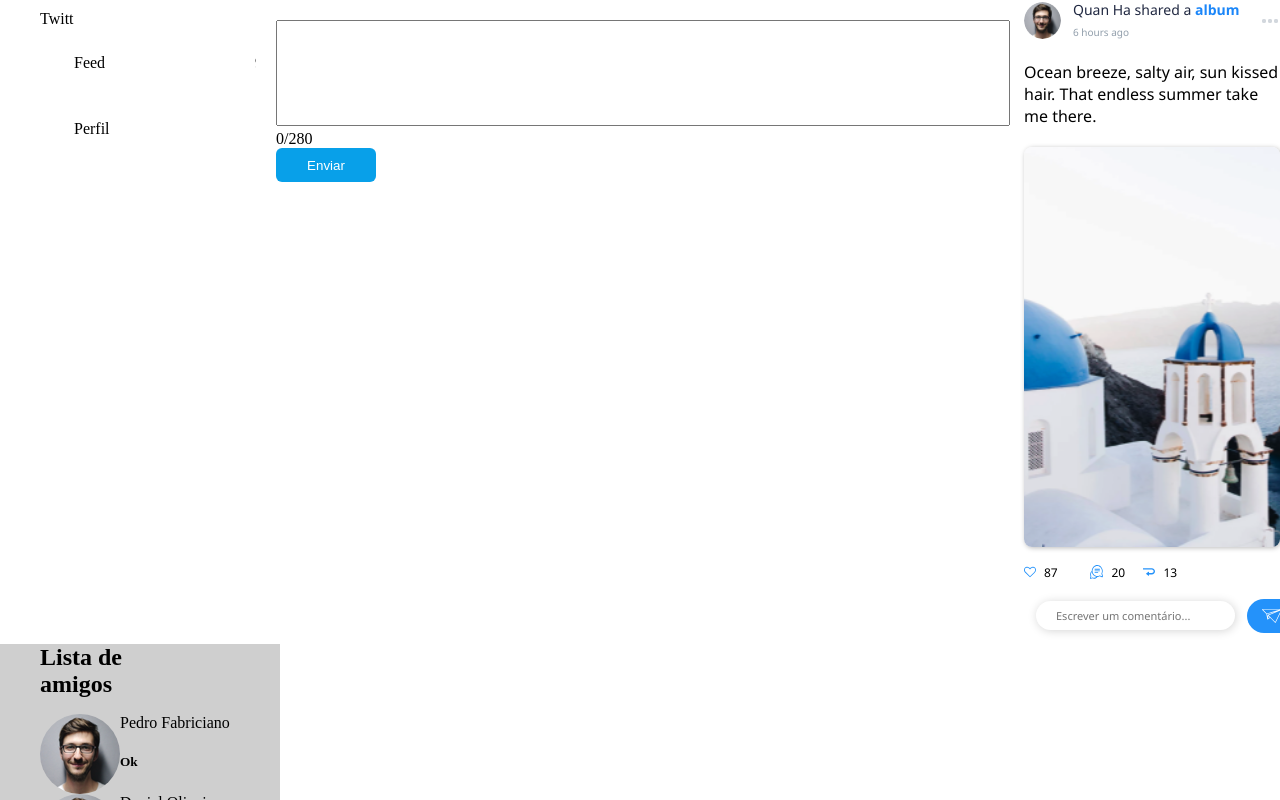
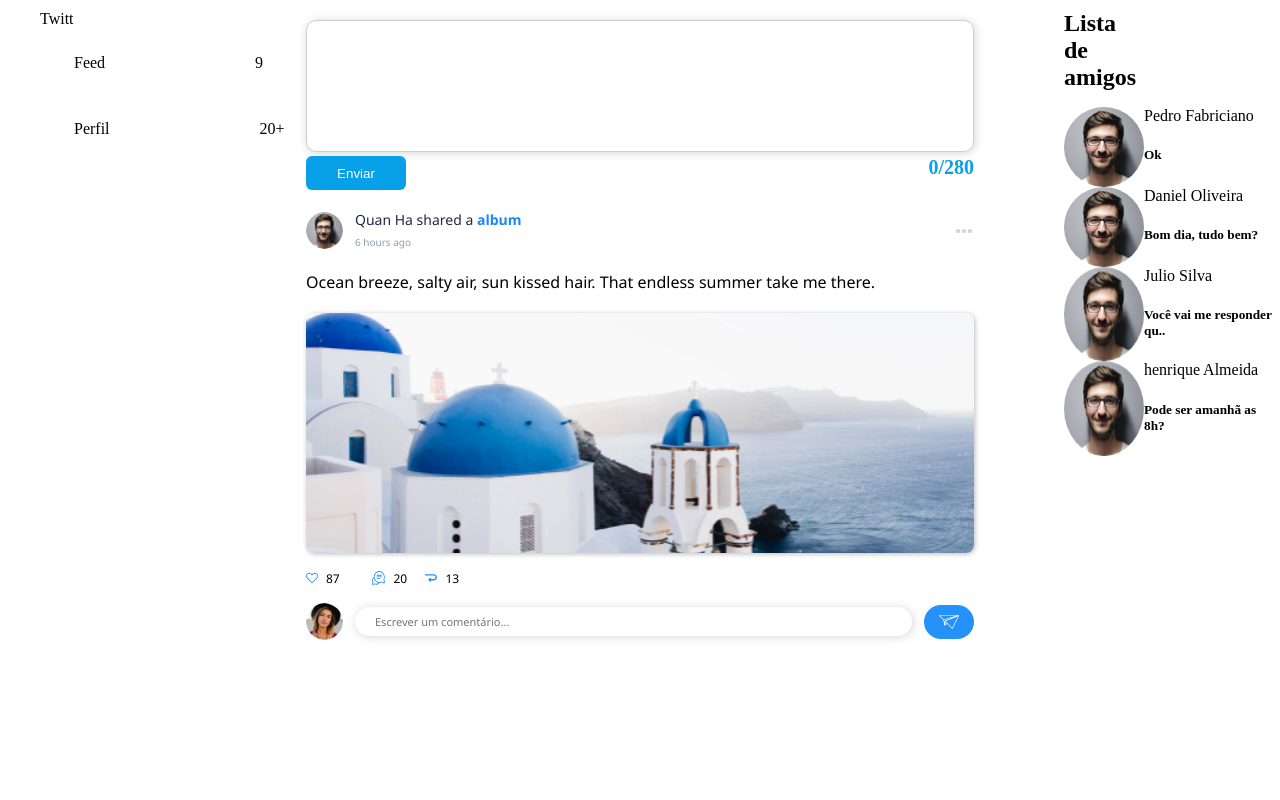
Before and after one commit to lucas-thedev/tecweb-twit, an Angular app in the folder Twit/: page / in a window 1280 px wide. Shown: the top 800 px of the page. Built offline with nearby package versions, Linux system fonts and the light colour scheme.

Commit message:
style: changed some css to fit page structure

```diff
--- a/Twit/src/app/app.component.css
+++ b/Twit/src/app/app.component.css
@@ -11,4 +11,9 @@
 
 body {
   height: 100%;
+  /* overflow: hidden; */
 }
+
+.middle {
+  margin: 0px 50px;
+}
--- a/Twit/src/app/app.component.html
+++ b/Twit/src/app/app.component.html
@@ -1,6 +1,8 @@
 <div class="container">
-    <app-menu></app-menu>
+  <app-menu></app-menu>
+  <div class="middle">
     <app-create-twit></app-create-twit>
     <app-post></app-post>
-    <app-friends></app-friends>
+  </div>
+  <app-friends></app-friends>
 </div>
--- a/Twit/src/app/create-twit/create-twit.component.css
+++ b/Twit/src/app/create-twit/create-twit.component.css
@@ -1,12 +1,29 @@
 textarea {
   resize: none;
+
   width: 100%;
+  width: -moz-available; /* WebKit-based browsers will ignore this. */
+  width: -webkit-fill-available; /* Mozilla-based browsers will ignore this. */
+  width: fill-available;
+
   min-height: 100px;
+
+  border-radius: 10px;
+  border: 1px solid #cecece;
+  outline: none;
+
+  color: #202841;
+  /*horizontal vertical blur-radius spread-radius*/
+  box-shadow: 1px 1px 10px 0px rgba(0, 0, 0, 0.17);
+
+  padding: 15px;
+  font-size: 20px;
 }
 
 .text-box {
   background-color: white;
-  padding: 20px 20px 20px 20px;
+  margin: 20px 0;
+  /* padding: 20px 20px 20px 20px; */
   min-height: 150px;
   border-radius: 6px;
 }
@@ -19,3 +36,10 @@ textarea {
   width: 100px;
   border-radius: 6px;
 }
+
+#length {
+  float: right;
+  color: #08a0e9;
+  font-size: 20px;
+  font-weight: bold;
+}
--- a/Twit/src/app/create-twit/create-twit.component.html
+++ b/Twit/src/app/create-twit/create-twit.component.html
@@ -1,12 +1,10 @@
 <div class="text-box">
+  <div></div>
   <div>
-
+    <textarea [(ngModel)]="tweet" maxlength="280"></textarea>
+    <div id="length">{{ setTweetLen() }}/280</div>
   </div>
   <div>
-    <textarea [(ngModel)]='tweet' maxlength='280'></textarea>
-    <div>{{ setTweetLen() }}/280</div>
-  </div>
-  <div>
-    <button class='submit-btn' (click)='sendTweet()'>Enviar</button>
+    <button class="submit-btn" (click)="sendTweet()">Enviar</button>
   </div>
 </div>
--- a/Twit/src/app/friends/friends.component.css
+++ b/Twit/src/app/friends/friends.component.css
@@ -8,7 +8,7 @@ h2 {
 
 li {
   color: black;
-    display:flex;
+  display: flex;
 }
 
 ul {
@@ -16,7 +16,5 @@ ul {
 }
 
 div#componente {
-    width: 280px;
-    height: 600px;
-    background-color: #cfcfcf;
+  height: 100%;
 }
--- a/Twit/src/app/post/post.component.css
+++ b/Twit/src/app/post/post.component.css
@@ -9,13 +9,8 @@ header {
   justify-content: space-between;
 }
 
-header img#dots {
-  transition: 0.5s all ease;
-}
-
 header img#dots:hover {
   cursor: pointer;
-  transform: scale(1.5);
 }
 
 section.avatar {
@@ -66,7 +61,7 @@ section.text {
 
 figure {
   margin: 0;
-  height: 50vh;
+  height: 30vh;
 }
 
 figure#post-photo > img {
```
Lines whose indentation alone changed are shown as unchanged.
